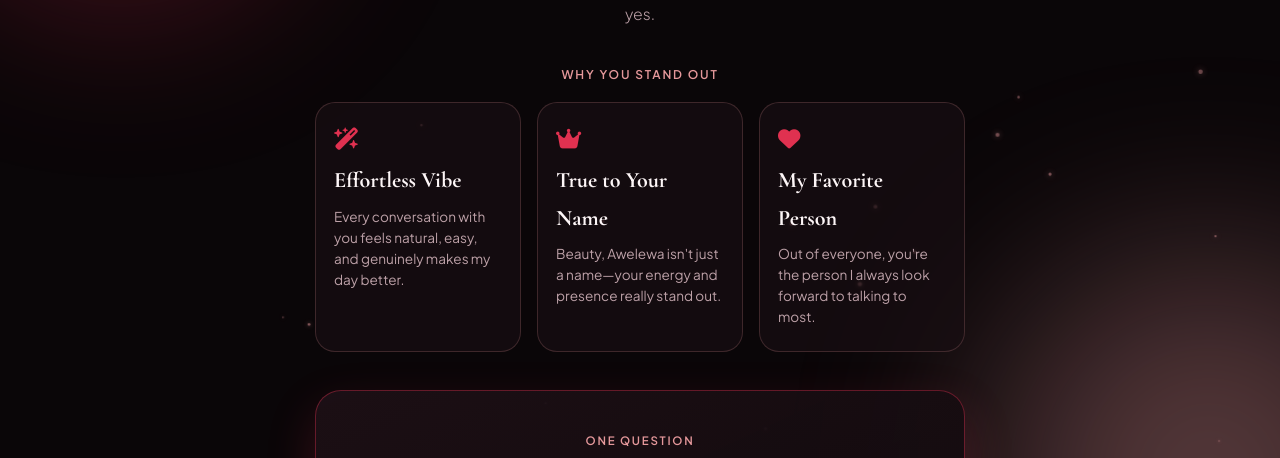
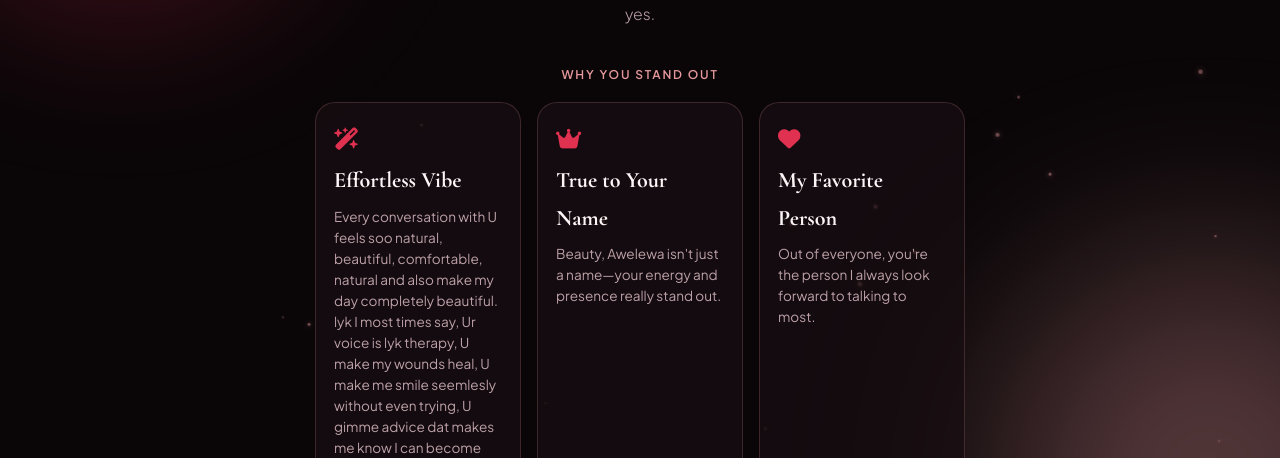
Before and after one commit to Oluwadamifayo/for-ifeoluwa, a plain HTML site: page index.html in a window 1280 px wide. Shown: the part 283-741 px from the top of the page. Drawn offline with nearby package versions, Linux system fonts and the light colour scheme.

Commit message:
Update heartfelt message in the first card

```diff
--- a/index.html
+++ b/index.html
@@ -41,7 +41,7 @@
                     <div class="card-glow"></div>
                     <i class="fa-solid fa-wand-magic-sparkles card-icon"></i>
                     <h3>Effortless Vibe</h3>
-                    <p>Every conversation with you feels natural, easy, and genuinely makes my day better.</p>
+                    <p>Every conversation with U feels soo natural, beautiful, comfortable, natural and also make my day completely beautiful. lyk I most times say, Ur voice is lyk therapy, U make my wounds heal, U make me smile seemlesly without even trying, U gimme advice dat makes me know I can become better, I actually really really love you Ifeoluwa, I know U know dat but dis is my small way of showing it to U</p>
                 </div>
                 <div class="info-card">
                     <div class="card-glow"></div>
```
